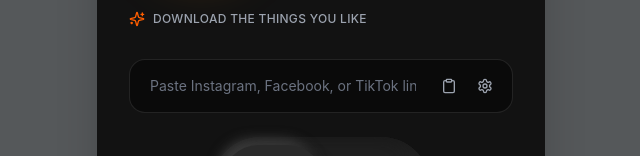
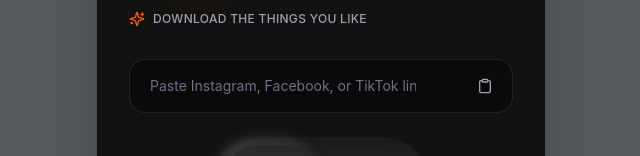
Before and after one commit to xduchuy/pycollect, a React (Vite) app in the folder frontend/: page / in a window 1280 px wide. Shown: the part 203-359 px from the top of the page, without its empty margins (319-959 px from the left). Built offline with nearby package versions, Linux system fonts and the light colour scheme.

Commit message:
fix: remove Instagram sessionid cookie input and gear settings button from client UI to simplify download flow

```diff
--- a/frontend/src/components/UrlInput.tsx
+++ b/frontend/src/components/UrlInput.tsx
@@ -1,5 +1,5 @@
 import React, { useState, useEffect } from 'react';
-import { Clipboard, Settings } from 'lucide-react';
+import { Clipboard } from 'lucide-react';
 
 interface UrlInputProps {
   onAnalyze: (url: string) => void;
@@ -9,8 +9,6 @@ interface UrlInputProps {
 export const UrlInput: React.FC<UrlInputProps> = ({ onAnalyze, isLoading }) => {
   const [url, setUrl] = useState('');
   const [checked, setChecked] = useState(false);
-  const [cookie, setCookie] = useState(() => localStorage.getItem('mcollect_instagram_cookie') || '');
-  const [showSettings, setShowSettings] = useState(false);
   const [hasClipboard, setHasClipboard] = useState(false);
 
   // Detect clipboard API availability on mount
@@ -34,10 +32,7 @@ export const UrlInput: React.FC<UrlInputProps> = ({ onAnalyze, isLoading }) => {
     return 'focus:border-[#00f2fe] focus:ring-[#00f2fe]/30';
   };
 
-  const handleCookieChange = (val: string) => {
-    setCookie(val);
-    localStorage.setItem('mcollect_instagram_cookie', val.trim());
-  };
+
 
   const processAnalysis = (rawUrl: string) => {
     const trimmed = rawUrl.trim();
@@ -104,8 +99,8 @@ export const UrlInput: React.FC<UrlInputProps> = ({ onAnalyze, isLoading }) => {
           className={`w-full bg-black/40 border border-white/10 rounded-2xl pl-5 pr-24 py-4 text-white text-sm focus:outline-none focus:ring-1 transition-all placeholder-gray-500 ${getBrandedInputBorder()}`}
         />
 
-        {/* Paste & Settings Buttons */}
-        <div className="absolute right-3 top-1/2 -translate-y-1/2 flex items-center space-x-1">
+        {/* Paste Button */}
+        <div className="absolute right-3 top-1/2 -translate-y-1/2 flex items-center">
           {!isLoading && hasClipboard && (
             <button
               type="button"
@@ -116,45 +111,8 @@ export const UrlInput: React.FC<UrlInputProps> = ({ onAnalyze, isLoading }) => {
               <Clipboard className="w-4 h-4" />
             </button>
           )}
-          <button
-            type="button"
-            onClick={() => setShowSettings(!showSettings)}
-            className={`p-2 rounded-xl transition-all ${showSettings ? 'text-[#ff5e00] bg-white/5' : 'text-gray-400 hover:text-white hover:bg-white/5'}`}
-            title="Instagram Cookie Settings"
-          >
-            <Settings className="w-4 h-4" />
-          </button>
         </div>
       </div>
-
-      {/* Instagram Cookie Settings Panel */}
-      {showSettings && (
-        <div className="w-full bg-white/[0.02] border border-white/5 rounded-2xl p-4 space-y-3 text-left">
-          <div className="flex justify-between items-center">
-            <h4 className="text-white text-xs font-bold uppercase tracking-wider">Instagram Configuration</h4>
-            <span className="text-[9px] text-[#ff5e00] font-mono">Bypass Login Wall</span>
-          </div>
-
-          <p className="text-[10px] text-gray-400 leading-relaxed">
-            Enter your Instagram <code className="text-zinc-300 font-mono">sessionid</code> cookie to fetch public posts without getting blocked.
-          </p>
-
-          <div className="space-y-1.5">
-            <label className="text-[9px] text-gray-500 uppercase tracking-widest font-semibold">sessionid Cookie Value</label>
-            <input
-              type="text"
-              value={cookie}
-              onChange={(e) => handleCookieChange(e.target.value)}
-              placeholder="sessionid=123456%3Aabc... (or just the value)"
-              className="w-full bg-black/50 border border-white/5 rounded-xl px-3 py-2 text-white text-xs focus:outline-none focus:border-[#ff5e00]/40 font-mono placeholder-gray-600"
-            />
-          </div>
-
-          <p className="text-[9px] text-gray-500 italic leading-normal">
-            How to get: Login on instagram.com → Open DevTools (F12) → Application/Storage → Cookies → Copy the value of 'sessionid'.
-          </p>
-        </div>
-      )}
 
       <div className="flex flex-col items-center gap-3 mt-2">
         {/* Toggle Button Track styled as a clickable button to avoid iOS label double-click bugs */}
```
